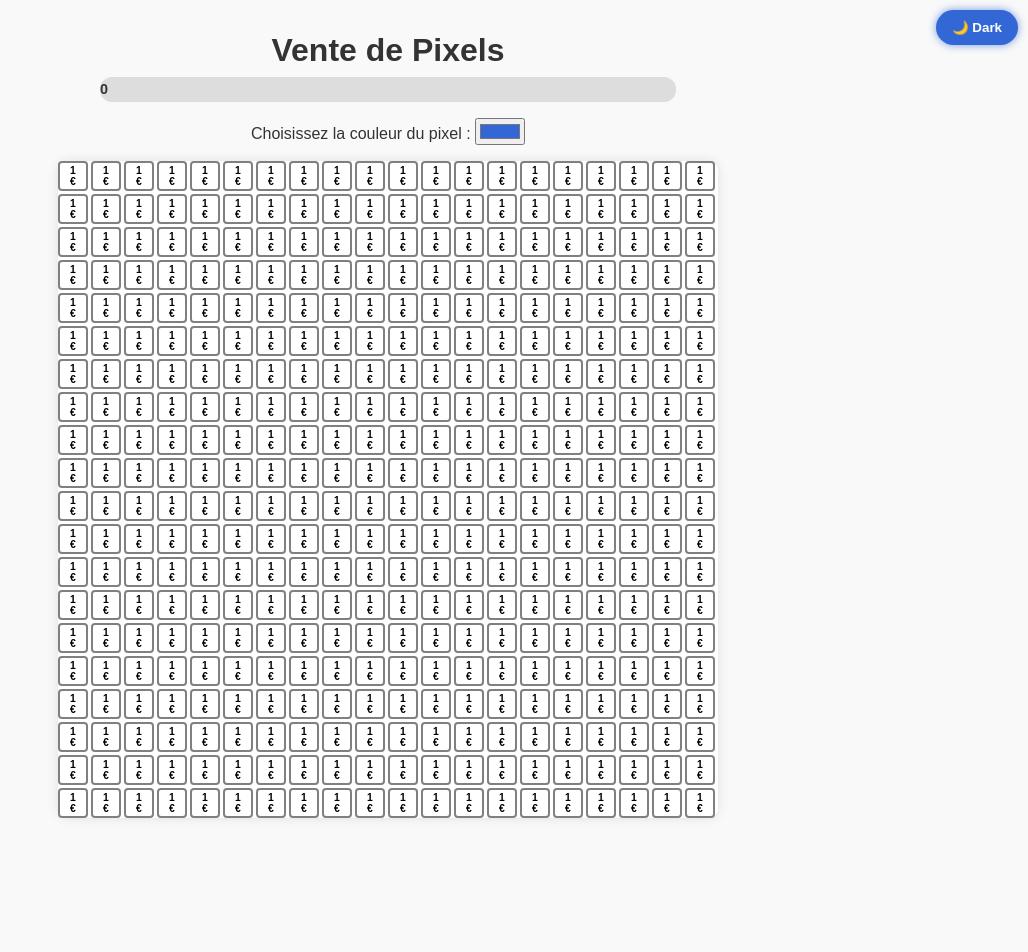
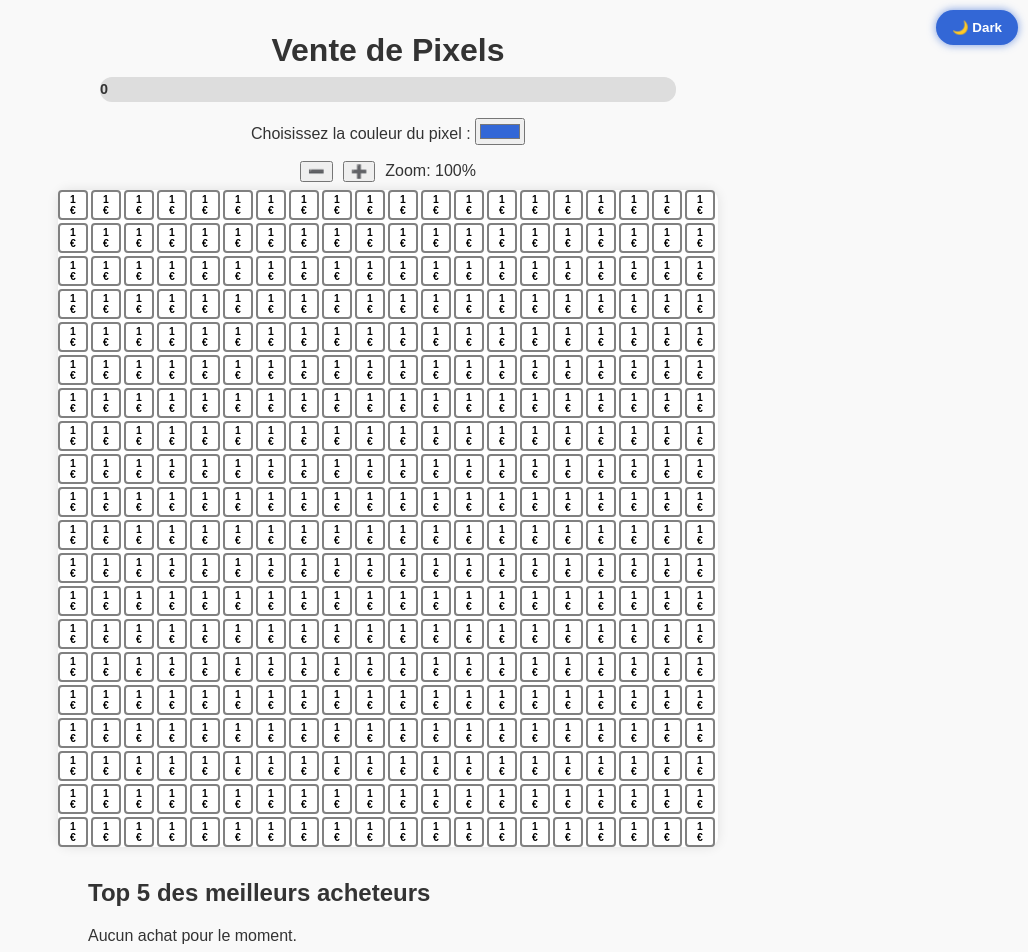
Before and after one commit to KING6CODE/Pixel, a Next.js app: page / in a window 1280 px wide. Shown: the top 952 px of the page, without its empty margins (252-1280 px from the left). Before the commit the page ends 850 px from the top, so only its background shows below. Built offline with nearby package versions, Linux system fonts and the light colour scheme.

Commit message:
Update index.js

```diff
--- a/pages/index.js
+++ b/pages/index.js
@@ -1,13 +1,30 @@
 import { useState, useEffect } from 'react';
 import styles from '../styles.module.css';
 
+// Génère un pseudo simple aléatoire (ex: User1234)
+function generatePseudo() {
+  return 'User' + Math.floor(1000 + Math.random() * 9000);
+}
+
 export default function Home() {
-  // Initial pixels: 20x20 grid, price 1€, white color
   const size = 20;
+
+  // Pseudo unique par session (stocké en localStorage)
+  const [pseudo, setPseudo] = useState('');
+  useEffect(() => {
+    let p = localStorage.getItem('pseudo');
+    if (!p) {
+      p = generatePseudo();
+      localStorage.setItem('pseudo', p);
+    }
+    setPseudo(p);
+  }, []);
+
+  // Pixels : couleur, prix, propriétaire
   const [pixels, setPixels] = useState(() => {
     const arr = [];
     for (let i = 0; i < size * size; i++) {
-      arr.push({ color: '#ffffff', price: 1 });
+      arr.push({ color: '#ffffff', price: 1, owner: null });
     }
     return arr;
   });
@@ -16,26 +33,45 @@ export default function Home() {
   const [totalCollected, setTotalCollected] = useState(0);
   const [darkMode, setDarkMode] = useState(false);
   const [glowingIndex, setGlowingIndex] = useState(null);
+  const [zoom, setZoom] = useState(1);
 
-  // Achat d'un pixel
+  // Acheter un pixel
   function buyPixel(i) {
     setPixels((old) => {
       const p = old[i];
       const newPrice = p.price * 2;
       const newPixels = [...old];
-      newPixels[i] = { color: selectedColor, price: newPrice };
+      newPixels[i] = { color: selectedColor, price: newPrice, owner: pseudo };
       return newPixels;
     });
     setTotalCollected((old) => old + pixels[i].price);
     setGlowingIndex(i);
   }
 
-  // Effet glow pop qui s'enlève au bout de 600ms
+  // Effet glow pop qui disparaît après 600ms
   useEffect(() => {
     if (glowingIndex === null) return;
     const timer = setTimeout(() => setGlowingIndex(null), 600);
     return () => clearTimeout(timer);
   }, [glowingIndex]);
+
+  // Calcul classement des meilleurs acheteurs
+  const ranking = Object.entries(
+    pixels.reduce((acc, p) => {
+      if (p.owner) acc[p.owner] = (acc[p.owner] || 0) + p.price;
+      return acc;
+    }, {})
+  )
+    .sort((a, b) => b[1] - a[1])
+    .slice(0, 5); // Top 5
+
+  // Gestion zoom boutons
+  function zoomIn() {
+    setZoom((z) => Math.min(z + 0.1, 3));
+  }
+  function zoomOut() {
+    setZoom((z) => Math.max(z - 0.1, 0.5));
+  }
 
   return (
     <div className={darkMode ? 'dark' : ''}>
@@ -70,7 +106,20 @@ export default function Home() {
           />
         </div>
 
-        <div className={styles.grid} role="grid" aria-label="Grille de pixels à acheter">
+        {/* Zoom controls */}
+        <div style={{ marginBottom: '0.5rem' }}>
+          <button onClick={zoomOut} aria-label="Zoom out" style={{marginRight: '10px'}}>➖</button>
+          <button onClick={zoomIn} aria-label="Zoom in">➕</button>
+          <span style={{marginLeft: '10px'}}>Zoom: {(zoom*100).toFixed(0)}%</span>
+        </div>
+
+        {/* Grille avec zoom */}
+        <div
+          className={styles.grid}
+          role="grid"
+          aria-label="Grille de pixels à acheter"
+          style={{ transform: `scale(${zoom})`, transformOrigin: 'top left' }}
+        >
           {pixels.map((pixel, i) => (
             <button
               key={i}
@@ -78,13 +127,30 @@ export default function Home() {
               style={{ backgroundColor: pixel.color }}
               data-price={pixel.price}
               onClick={() => buyPixel(i)}
-              aria-label={`Pixel numéro ${i + 1}, prix actuel ${pixel.price} euros`}
+              aria-label={`Pixel numéro ${i + 1}, prix actuel ${pixel.price} euros, propriétaire ${pixel.owner || 'aucun'}`}
               role="gridcell"
             >
               {pixel.price} €
             </button>
           ))}
         </div>
+
+        {/* Classement */}
+        <section style={{ marginTop: '2rem', textAlign: 'left', maxWidth: '600px', marginLeft: 'auto', marginRight: 'auto' }}>
+          <h2>Top 5 des meilleurs acheteurs</h2>
+          {ranking.length === 0 ? (
+            <p>Aucun achat pour le moment.</p>
+          ) : (
+            <ol>
+              {ranking.map(([owner, total], idx) => (
+                <li key={owner}>
+                  <strong>{owner}</strong> : {total} €
+                  {owner === pseudo ? ' (Vous)' : ''}
+                </li>
+              ))}
+            </ol>
+          )}
+        </section>
       </div>
 
       <style jsx global>{`
@@ -98,6 +164,10 @@ export default function Home() {
           background: #121212;
           color: #eee;
         }
+        button:focus {
+          outline: 2px solid #4285f4;
+          outline-offset: 2px;
+        }
       `}</style>
     </div>
   );
```
